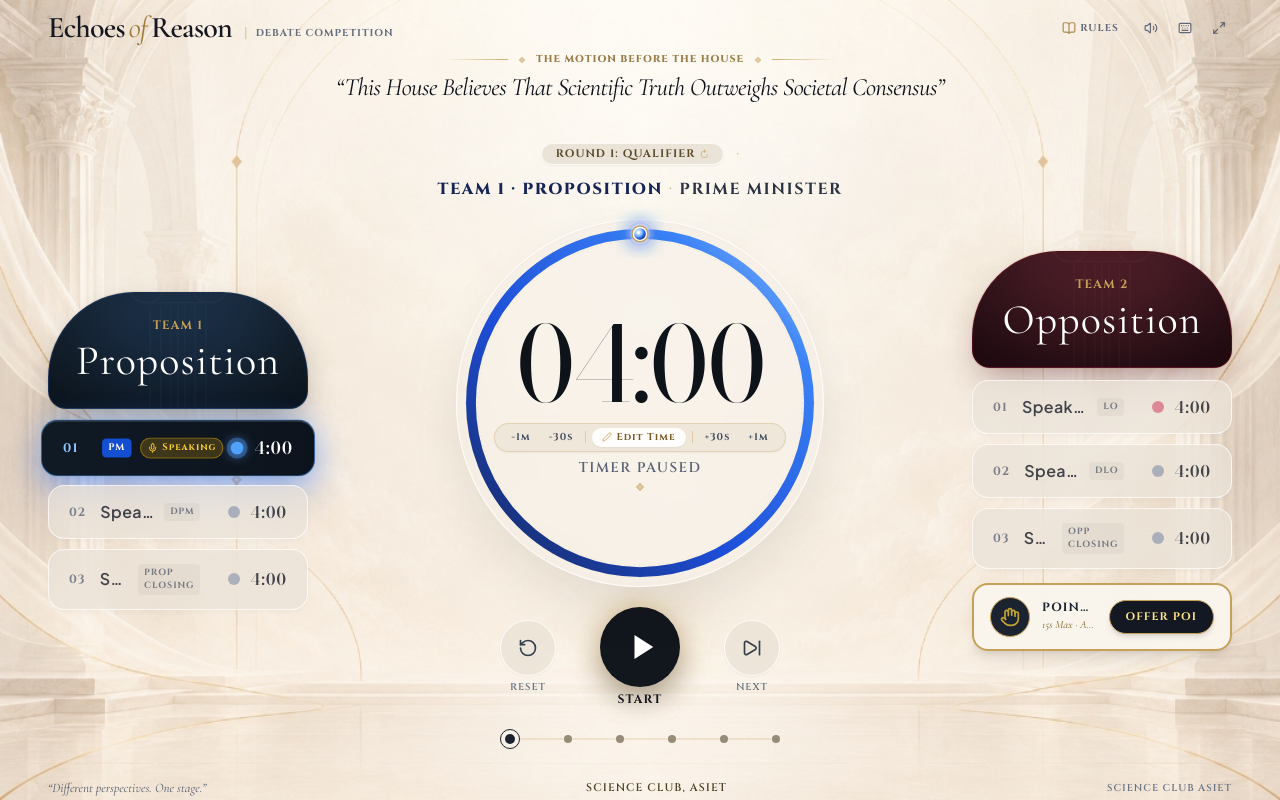
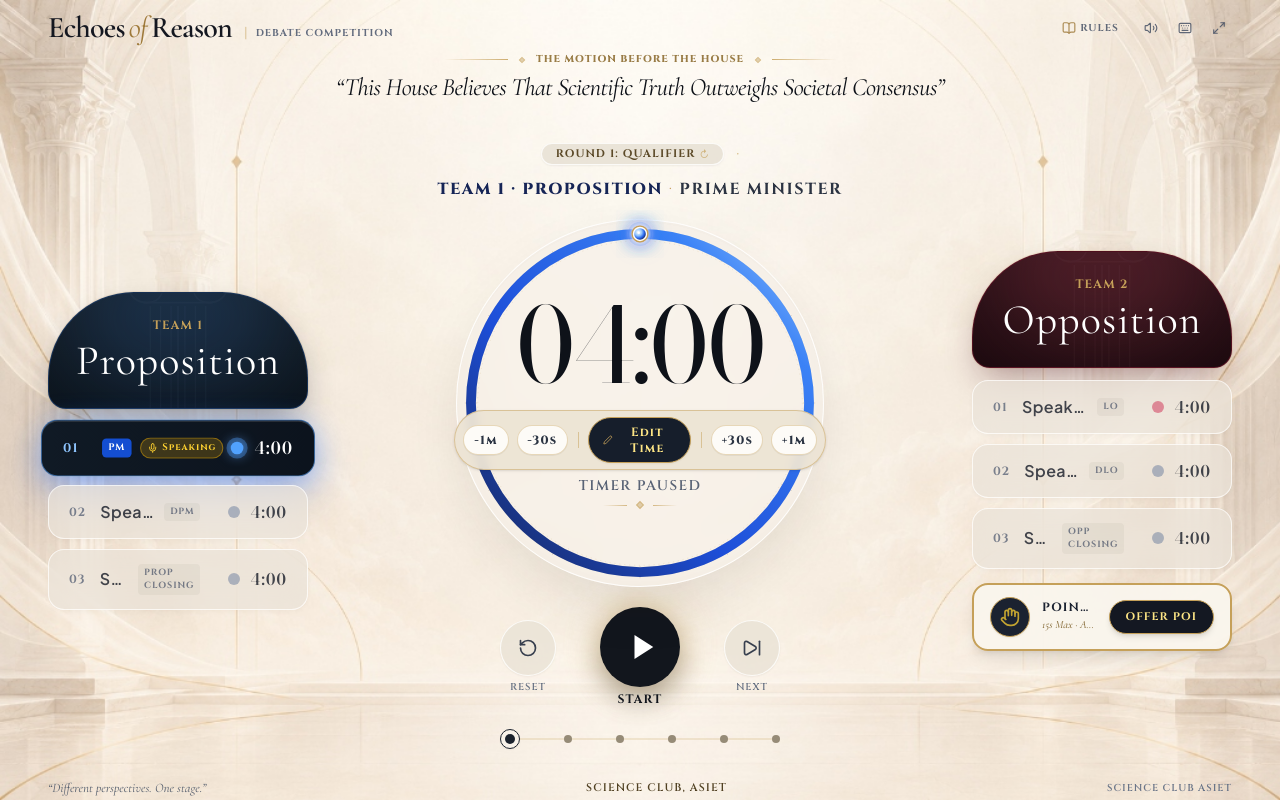
Before and after one commit to tejaskm-dev/echoes-of-reason-timer, a React (Vite) app: page / in a window 1280 px wide. Built offline with nearby package versions, Linux system fonts and the light colour scheme.

Commit message:
Make +30s/-30s/+1m/-1m prominent tactile buttons with audio feedback and generous click targets

```diff
--- a/src/components/DebateTimer.tsx
+++ b/src/components/DebateTimer.tsx
@@ -3,6 +3,7 @@ import { RotateCcw, SkipForward, Hand, Edit2, Check, X, ChevronUp, ChevronDown,
 import type { Speaker, TimerStatus, RoundStage, POIState } from '../types/debate';
 import { formatTime } from '../utils/time';
 import { GoldDiamond } from './ClassicalDecors';
+import { playTactileClick } from '../utils/audio';
 
 interface DebateTimerProps {
   activeSpeaker: Speaker;
@@ -76,13 +77,17 @@ export const DebateTimer: React.FC<DebateTimerProps> = ({
     setIsEditingTime(false);
   }, [minStr, secStr, onUpdateTime]);
 
-  const handleQuickAdjust = (deltaSeconds: number) => {
+  const handleQuickAdjust = (e: React.MouseEvent, deltaSeconds: number) => {
+    e.preventDefault();
+    e.stopPropagation();
+    playTactileClick();
     const next = Math.max(0, timeRemaining + deltaSeconds);
     const nextTotal = next > totalDuration ? next : totalDuration;
     onUpdateTime(next, nextTotal);
   };
 
   const handleSetPreset = (minutes: number, seconds: number) => {
+    playTactileClick();
     setMinStr(String(minutes));
     setSecStr(String(seconds).padStart(2, '0'));
   };
@@ -489,15 +494,16 @@ export const DebateTimer: React.FC<DebateTimerProps> = ({
               </div>
             </div>
           ) : (
-            /* Clickable Numerals to edit time directly */
-            <div className="group relative flex flex-col items-center">
+            /* Clickable Numerals & Quick Adjustment Bar */
+            <div className="relative z-20 flex flex-col items-center select-none">
               <button
+                type="button"
                 onClick={handleOpenEditTime}
-                title="Click to manually adjust timer"
-                className="cursor-pointer group-hover:opacity-85 transition-opacity outline-none"
+                title="Click to manually edit speech time"
+                className="cursor-pointer hover:opacity-85 transition-opacity outline-none block"
               >
                 <div
-                  className={`font-num font-normal tracking-tight numerals-responsive select-text transition-colors duration-300 ${
+                  className={`font-num font-normal tracking-tight numerals-responsive select-none transition-colors duration-300 ${
                     isCompleted
                       ? 'text-rose-600 animate-bounce'
                       : timeRemaining <= 30
@@ -508,43 +514,66 @@ export const DebateTimer: React.FC<DebateTimerProps> = ({
                 </div>
               </button>
 
-              {/* Discreet Time Adjustment Bar */}
-              <div className="flex items-center gap-1.5 mt-2 bg-[#ede5d8]/85 border border-[#c5a059]/30 rounded-full px-2.5 py-1 shadow-xs transition-all duration-200">
+              {/* Prominent Classical Quick Time Adjustment Controls */}
+              <div
+                className="relative z-30 flex items-center justify-center gap-1.5 sm:gap-2 mt-3 sm:mt-3.5 bg-[#ede4d4]/95 border border-[#c5a059]/50 rounded-full px-2 py-1.5 shadow-sm backdrop-blur-xs"
+                onClick={(e) => e.stopPropagation()}
+              >
+                {/* -1m */}
                 <button
-                  onClick={() => handleQuickAdjust(-60)}
-                  title="Subtract 1 minute"
-                  className="px-1.5 py-0.5 rounded-full hover:bg-white/70 text-[10px] font-cinzel font-bold text-[#444f62] transition-colors cursor-pointer"
+                  type="button"
+                  onClick={(e) => handleQuickAdjust(e, -60)}
+                  title="Subtract 1 minute (-1m)"
+                  className="px-2.5 sm:px-3 py-1 sm:py-1.5 rounded-full bg-[#fdfbf7] hover:bg-white text-[#2a3342] hover:text-[#0a0d13] border border-[#c5a059]/40 hover:border-[#c5a059] text-xs font-cinzel font-extrabold tracking-wider shadow-2xs hover:shadow-xs active:scale-90 transition-all cursor-pointer flex items-center justify-center min-w-[42px] sm:min-w-[46px]"
                 >
                   -1m
                 </button>
+
+                {/* -30s */}
                 <button
-                  onClick={() => handleQuickAdjust(-30)}
-                  title="Subtract 30 seconds"
-                  className="px-1.5 py-0.5 rounded-full hover:bg-white/70 text-[10px] font-cinzel font-bold text-[#444f62] transition-colors cursor-pointer"
+                  type="button"
+                  onClick={(e) => handleQuickAdjust(e, -30)}
+                  title="Subtract 30 seconds (-30s)"
+                  className="px-2.5 sm:px-3 py-1 sm:py-1.5 rounded-full bg-[#fdfbf7] hover:bg-white text-[#2a3342] hover:text-[#0a0d13] border border-[#c5a059]/40 hover:border-[#c5a059] text-xs font-cinzel font-extrabold tracking-wider shadow-2xs hover:shadow-xs active:scale-90 transition-all cursor-pointer flex items-center justify-center min-w-[44px] sm:min-w-[48px]"
                 >
                   -30s
                 </button>
-                <div className="h-3 w-[1px] bg-[#c5a059]/40" />
+
+                <div className="h-4 w-[1px] bg-[#c5a059]/50 mx-0.5" />
+
+                {/* Edit Time Button */}
                 <button
-                  onClick={handleOpenEditTime}
-                  title="Click to open time editor"
-                  className="px-2.5 py-0.5 rounded-full bg-white/90 hover:bg-white text-[10px] font-cinzel font-bold text-[#7a5c24] flex items-center gap-1 shadow-xs transition-colors cursor-pointer"
+                  type="button"
+                  onClick={(e) => {
+                    e.stopPropagation();
+                    playTactileClick();
+                    handleOpenEditTime(e);
+                  }}
+                  title="Click to open manual MM:SS editor"
+                  className="px-3 sm:px-3.5 py-1 sm:py-1.5 rounded-full bg-[#161e2b] hover:bg-[#253245] text-amber-200 hover:text-amber-100 border border-[#c5a059] text-xs font-cinzel font-bold tracking-wider shadow-xs hover:shadow-md active:scale-90 transition-all cursor-pointer flex items-center gap-1.5"
                 >
-                  <Edit2 className="w-2.5 h-2.5 text-[#c5a059]" />
+                  <Edit2 className="w-3 h-3 text-[#c5a059]" />
                   <span>Edit Time</span>
                 </button>
-                <div className="h-3 w-[1px] bg-[#c5a059]/40" />
+
+                <div className="h-4 w-[1px] bg-[#c5a059]/50 mx-0.5" />
+
+                {/* +30s */}
                 <button
-                  onClick={() => handleQuickAdjust(30)}
-                  title="Add 30 seconds"
-                  className="px-1.5 py-0.5 rounded-full hover:bg-white/70 text-[10px] font-cinzel font-bold text-[#444f62] transition-colors cursor-pointer"
+                  type="button"
+                  onClick={(e) => handleQuickAdjust(e, 30)}
+                  title="Add 30 seconds (+30s)"
+                  className="px-2.5 sm:px-3 py-1 sm:py-1.5 rounded-full bg-[#fdfbf7] hover:bg-white text-[#2a3342] hover:text-[#0a0d13] border border-[#c5a059]/40 hover:border-[#c5a059] text-xs font-cinzel font-extrabold tracking-wider shadow-2xs hover:shadow-xs active:scale-90 transition-all cursor-pointer flex items-center justify-center min-w-[44px] sm:min-w-[48px]"
                 >
                   +30s
                 </button>
+
+                {/* +1m */}
                 <button
-                  onClick={() => handleQuickAdjust(60)}
-                  title="Add 1 minute"
-                  className="px-1.5 py-0.5 rounded-full hover:bg-white/70 text-[10px] font-cinzel font-bold text-[#444f62] transition-colors cursor-pointer"
+                  type="button"
+                  onClick={(e) => handleQuickAdjust(e, 60)}
+                  title="Add 1 minute (+1m)"
+                  className="px-2.5 sm:px-3 py-1 sm:py-1.5 rounded-full bg-[#fdfbf7] hover:bg-white text-[#2a3342] hover:text-[#0a0d13] border border-[#c5a059]/40 hover:border-[#c5a059] text-xs font-cinzel font-extrabold tracking-wider shadow-2xs hover:shadow-xs active:scale-90 transition-all cursor-pointer flex items-center justify-center min-w-[42px] sm:min-w-[46px]"
                 >
                   +1m
                 </button>
```
